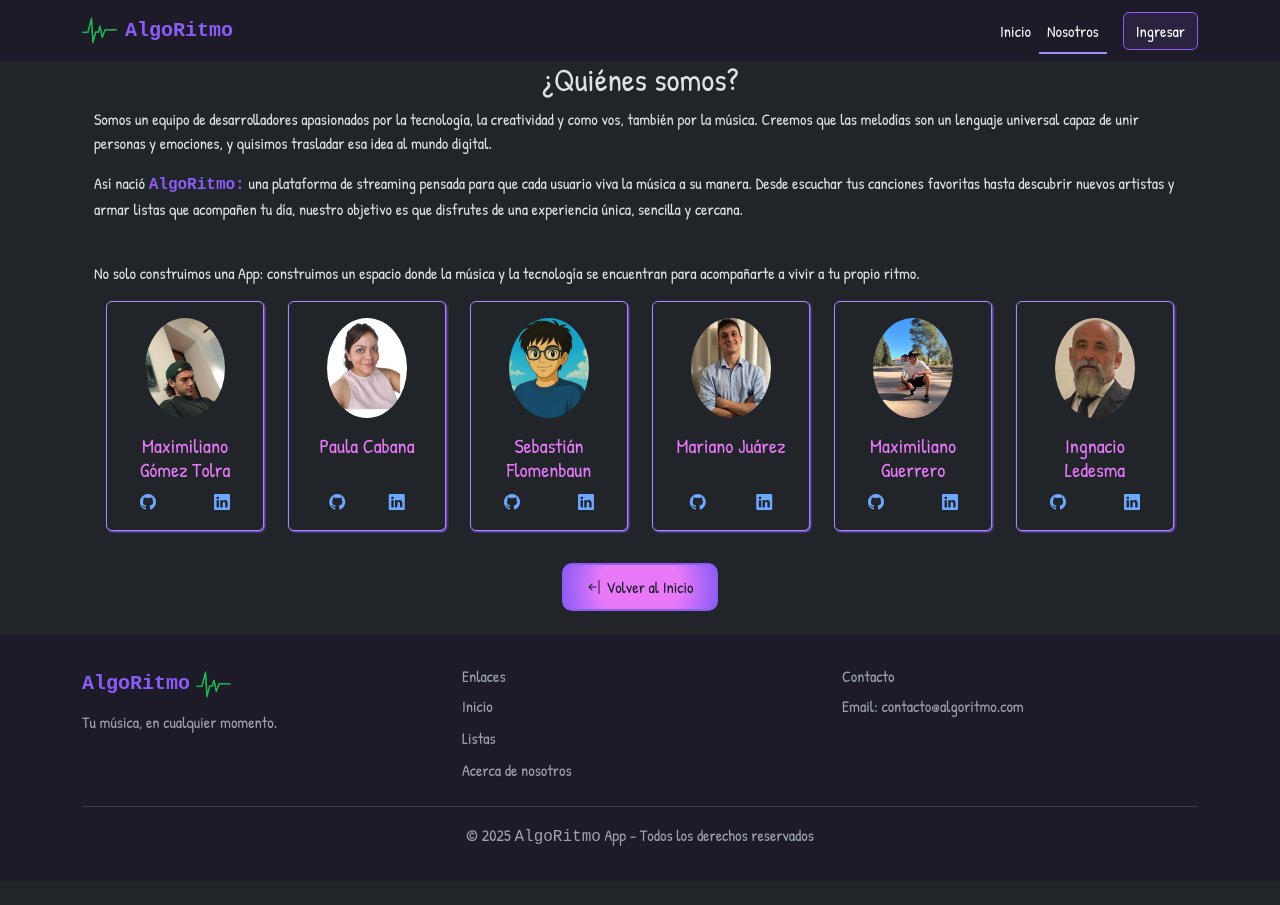
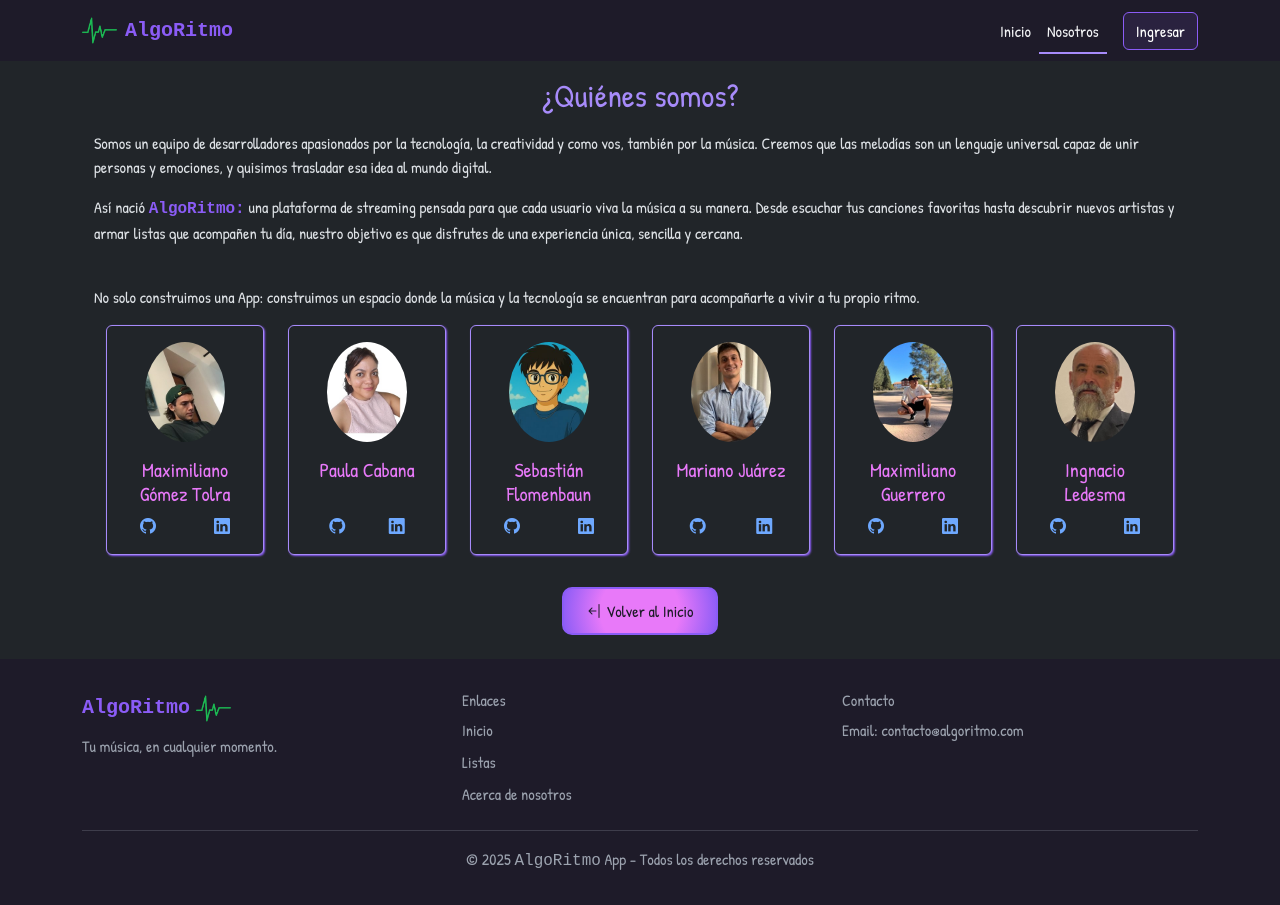
Before and after one commit to masheee/AlgoRitmo, a React (Vite) app: page /about in a window 1280 px wide. Before the commit the page ends 881 px from the top, so only its background shows below. Built offline with nearby package versions, Linux system fonts and the light colour scheme; a web font is replaced by a local one.

Commit message:
Agregué los mismos márgenes del inicio a Nosotros

```diff
--- a/src/components/pages/Nosotros.jsx
+++ b/src/components/pages/Nosotros.jsx
@@ -11,7 +11,7 @@ import "../../styles/nosotros.css";
 const Nosotros = () => {
   return (
     <section className="container">
-      <h2 className="text-center">¿Quiénes somos?</h2>
+      <h2 className="text-center my-3 h2Nosotros">¿Quiénes somos?</h2>
       <p>
         Somos un equipo de desarrolladores apasionados por la tecnología, la
         creatividad y como vos, también por la música. Creemos que las melodías
--- a/src/styles/nosotros.css
+++ b/src/styles/nosotros.css
@@ -94,6 +94,10 @@
   font-style: normal;
 }
 
+.h2Nosotros{
+  color: var(--color-secondary);
+}
+
 @media (min-width: 768px) {
   .cardNosotros:hover {
     transform: scale(1.005);
```
